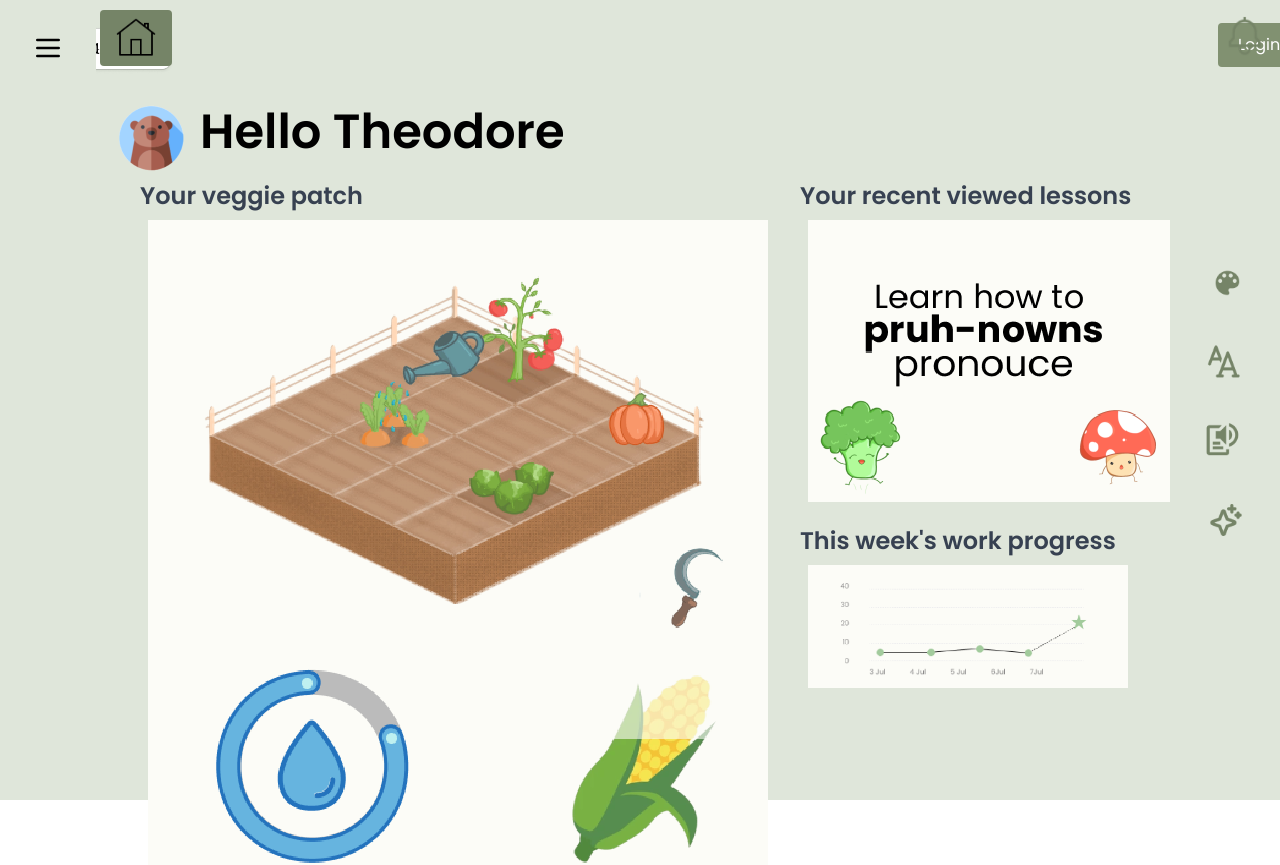
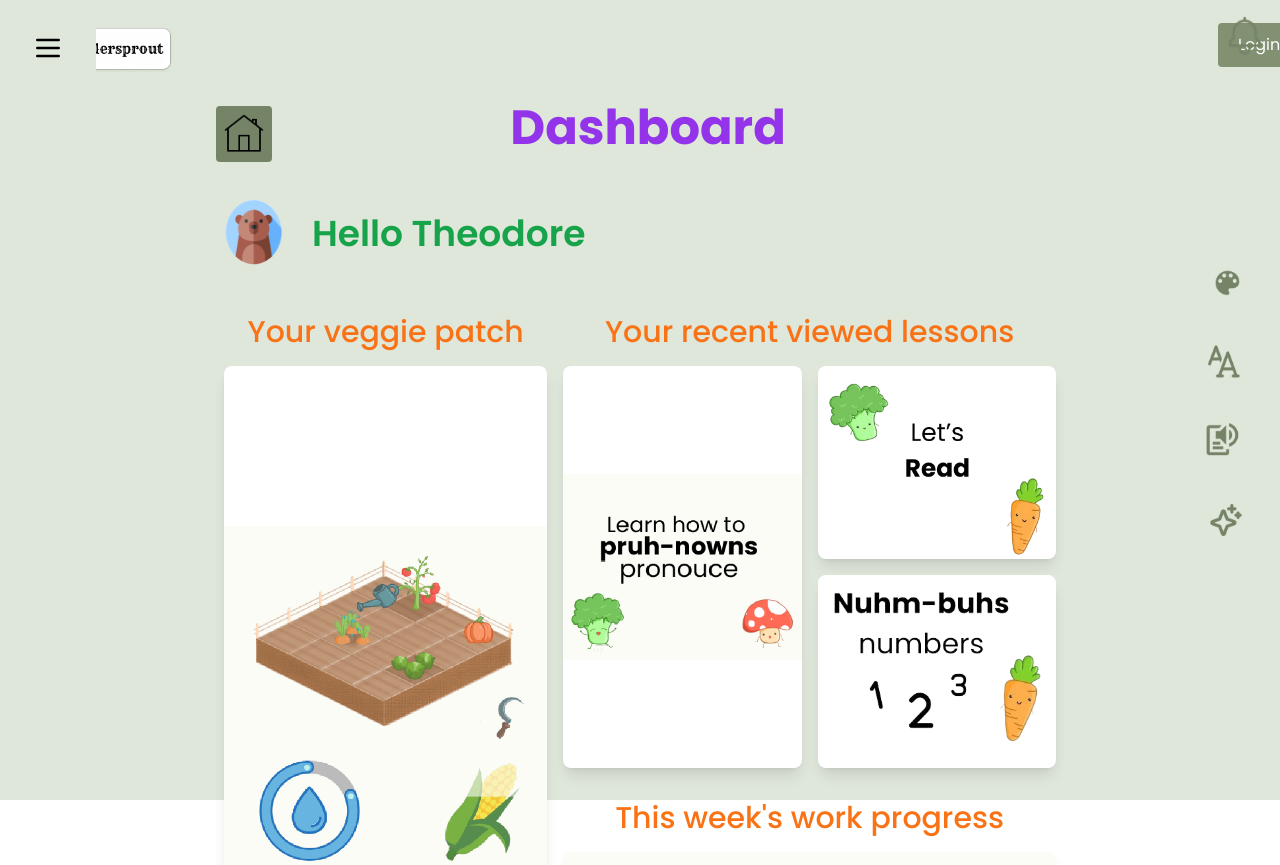
Before and after one commit to emilyyyy0/WIT-BootCamp-Accenture-2024, a React (Create React App) app in the folder frontend/: page /dashboard in a window 1280 px wide. Shown: the top 865 px of the page. Built offline with nearby package versions, Linux system fonts and the light colour scheme.

Commit message:
Updated dashboard.js

```diff
--- a/frontend/src/components/Dashboard.js
+++ b/frontend/src/components/Dashboard.js
@@ -1,6 +1,5 @@
-// components/Dashboard.js
+import { useNavigate } from 'react-router-dom';
 import React from 'react';
-import { useNavigate } from 'react-router-dom';
 
 const Dashboard = () => {
   const navigate = useNavigate();
@@ -9,62 +8,183 @@ const Dashboard = () => {
     navigate('/');
   };
 
+  const ClickableCard = ({ children }) => (
+    <div
+      className="bg-white rounded-lg shadow-lg overflow-hidden flex items-center justify-center cursor-pointer transform transition-transform duration-150 active:scale-95"
+      onClick={() => {}}
+    >
+      {children}
+    </div>
+  );
+
   return (
-    <div className="flex flex-col items-center justify-start h-screen pt-10">
-
-        <div style={{ position: 'absolute', top: '100px', left: '100px', display: 'flex', alignItems: 'center', flexDirection: 'row-reverse'}}>
-          <h2 className="text-5xl font-semibold mb-4">Hello Theodore</h2>
+    <div className="min-h-screen flex" style={{ backgroundColor: 'transparent', marginLeft: '200px', marginRight: '200px' }}>
+      <div className="flex-1 p-4 max-w-full h-full mx-auto">
+        <div className="flex justify-between items-center mb-8">
+          <button
+            onClick={navigateHome}
+            className="p-2 bg-customGreen text-white rounded hover:bg-opacity-75"
+          >
             <img
-            src="/images/theodore.png" // Path to your home icon image
-            alt="theodre"
-            className="w-25 h-25 ml-2" // Adjusted size and added margin-left
+              src="/images/home-icon.png"
+              alt="Home"
+              className="w-10 h-10"
             />
+          </button>
+          <h1 className="text-5xl font-bold text-purple-600 animate-bounce">Dashboard</h1>
+          <div className="w-10 h-10"></div>
         </div>
 
-        <div style={{position: 'absolute', top: '180px', left: '140px', display: 'flex', flexDirection: 'column', alignItems: 'flex-start', boxSizing: 'border-box'}}>
-          <h3 className="text-2xl font-semibold text-gray-700 mb-2" style={{ textAlign: 'left' }}>Your veggie patch</h3>
+        <div className="flex items-center justify-left mb-8 bg-transparent">
           <img
-            src="/images/veggie-patch.png" // Path to your home icon image
-            alt="veggie"
-            className="w-70 h-200 ml-2" // Adjusted size and added margin-left
+            src="/images/theodore.png"
+            alt="Theodore"
+            className="w-20 h-20 mr-4"
           />
+          <h2 className="text-4xl font-semibold text-green-600">Hello Theodore</h2>
         </div>
 
-        <div style={{position: 'absolute', top: '180px', left: '800px', display: 'flex', flexDirection: 'column', alignItems: 'flex-start'}}>
-          <h3 className="text-2xl font-semibold text-gray-700 mb-2" style={{ textAlign: 'left' }}>Your recent viewed lessons</h3>
-          <img
-            src="/images/recent-view.png" // Path to your home icon image
-            alt="recent"
-            className="w-50 h-100 ml-2" // Adjusted size and added margin-left
-          />
+        <div className="flex flex-wrap">
+          <div className="flex flex-col w-full md:w-2/5 p-2">
+            <h2 className="text-3xl font-medium mb-4 bg-transparent text-orange-500">Your veggie patch</h2>
+            <div className="flex-1 bg-white rounded-lg shadow-lg overflow-hidden flex items-center justify-center">
+              <img src="/images/veggie-patch.png" alt="Veggie Patch" className="w-full h-auto object-cover" />
+            </div>
           </div>
 
-        <div style={{position: 'absolute', top: '525px', left: '800px', display: 'flex', flexDirection: 'column', alignItems: 'flex-start'}}>
-          <h3 className="text-2xl font-semibold text-gray-700 mb-2" style={{ textAlign: 'left' }}>This week's work progress</h3>
-          <img
-            src="/images/progress.png" // Path to your home icon image
-            alt="recent"
-            className="w-80 h-100 ml-2" // Adjusted size and added margin-left
-          />
+          <div className="flex flex-col w-full md:w-3/5 p-2">
+            <h2 className="text-3xl font-medium mb-4 bg-transparent text-orange-500">Your recent viewed lessons</h2>
+            <div className="flex-1 grid md:grid-cols-2 gap-4 mb-8">
+              <ClickableCard>
+                <img src="/images/recent-view.png" alt="Recent View" className="w-full h-auto object-cover" />
+              </ClickableCard>
+              <div className="grid grid-rows-2 gap-4">
+                <ClickableCard>
+                  <img src="/images/lesson2.png" alt="Lesson 2" className="w-full h-auto" />
+                </ClickableCard>
+                <ClickableCard>
+                  <img src="/images/lesson3.png" alt="Lesson 3" className="w-full h-auto" />
+                </ClickableCard>
+              </div>
             </div>
 
-
-
-
-      <div style={{ position: 'absolute', top: '10px', left: '100px' }}> {/* New container for the button */}
-        <button
-            onClick={navigateHome}
-            className="px-4 py-2 bg-customGreen text-white rounded hover:bg-customGreen"
-        >
-           <img
-            src="/images/home-icon.png" // Path to your home icon image
-            alt="Home"
-            className="w-10 h-10 hover:opacity-75"
-          />
-        </button>
+            <h2 className="text-3xl font-medium mb-4 bg-transparent text-orange-500">This week's work progress</h2>
+            <div className="bg-transparent rounded-lg shadow-lg overflow-hidden">
+              <img src="/images/progress.png" alt="Progress" className="w-full h-auto" />
+            </div>
+          </div>
+        </div>
       </div>
     </div>
   );
 };
 
 export default Dashboard;
+
+//Using card
+// import { useNavigate } from 'react-router-dom';
+// import React from 'react';
+
+// const Dashboard = () => {
+//   const navigate = useNavigate();
+
+//   const navigateHome = () => {
+//     navigate('/');
+//   };
+
+//   const Card = ({ children, className }) => (
+//     <div
+//     className="bg-white rounded-lg shadow-md overflow-hidden cursor-pointer transform transition-transform duration-150 active:scale-95"
+//     onClick={() => {}}
+//   >
+//     {children}
+//   </div>
+//   );
+
+//   const CardContent = ({ children }) => (
+//     <div className="p-4 flex-1 flex items-center justify-center">
+//       {children}
+//     </div>
+//   );
+
+//   return (
+//     <div className="min-h-screen flex" style={{ backgroundColor: 'transparent', marginLeft: '200px', marginRight: '200px' }}>
+//       <div className="flex-1 p-4 max-w-full h-full mx-auto">
+//         <div className="flex justify-between items-center mb-8">
+//           <button
+//             onClick={navigateHome}
+//             className="p-2 bg-customGreen text-white rounded hover:bg-opacity-75"
+//           >
+//             <img
+//               src="/images/home-icon.png"
+//               alt="Home"
+//               className="w-10 h-10"
+//             />
+//           </button>
+//           <h1 className="text-5xl font-bold text-purple-600 animate-bounce">Dashboard</h1>
+//           <div className="w-10 h-10"></div>
+//         </div>
+
+//         <div className="flex items-center justify-left mb-8 bg-transparent">
+//           <img
+//             src="/images/theodore.png"
+//             alt="Theodore"
+//             className="w-20 h-20 mr-4"
+//           />
+//           <h2 className="text-4xl font-semibold text-green-600">Hello Theodore</h2>
+//         </div>
+
+//         <div className="flex flex-wrap -mx-2 items-stretch">
+//           <div className="w-full md:w-1/3 px-2 mb-4 flex flex-col">
+//             <h2 className="text-3xl font-medium mb-4 bg-transparent text-orange-500">Your veggie patch</h2>
+//             <Card className="flex-1 h-250 max-w-full">
+//               <CardContent>
+//                 <img src="/images/veggie-patch.png" alt="Veggie Patch" className="max-w-full max-h-full object-cover" />
+//               </CardContent>
+//             </Card>
+//           </div>
+
+//           <div className="w-full md:w-2/3 px-2 flex flex-col">
+//             <div className="flex-1 mb-4">
+//               <h2 className="text-3xl font-medium mb-4 bg-transparent text-orange-500">Your recent viewed lessons</h2>
+//               <div className="flex-1 grid md:grid-cols-2 gap-4">
+                // <Card className="flex-1 max-h-96 max-w-full">
+                //   <CardContent>
+                //     <img
+                //       src="/images/pruh.png"
+                //       alt="Recent view"
+                //       className="max-w-full max-h-full object-cover object-center"
+                //     />
+                //   </CardContent>
+                // </Card>
+//                 <div className="flex flex-col flex-1 grid grid-rows-2 gap-4">
+//                   <Card className="flex-1 max-h-48 max-w-full">
+//                     <CardContent>
+//                       <img src="/images/letread.png" alt="Let's read" className="max-w-full max-h-full object-cover object-center" />
+//                     </CardContent>
+//                   </Card>
+//                   <Card className="flex-1 max-h-48 max-w-full">
+//                     <CardContent>
+//                       <img src="/images/number.png" alt="Numbers" className="max-w-full max-h-full object-cover object-center" />
+//                     </CardContent>
+//                   </Card>
+//                 </div>
+//               </div>
+//             </div>
+
+//             <div>
+//               <h2 className="text-3xl font-medium mb-4 bg-transparent text-orange-500">This week's work progress</h2>
+//               <Card className="flex-1 max-h-96 max-w-full">
+//                 <CardContent>
+//                   <img src="/images/progress.png" alt="Progress" className="max-w-full max-h-full object-cover" />
+//                 </CardContent>
+//               </Card>
+//             </div>
+//           </div>
+//         </div>
+//       </div>
+//     </div>
+//   );
+// };
+
+// export default Dashboard;
```
Also changed, not shown: frontend/public/images/lesson2.png (added), frontend/public/images/lesson3.png (added). Lines whose indentation alone changed are shown as unchanged.
